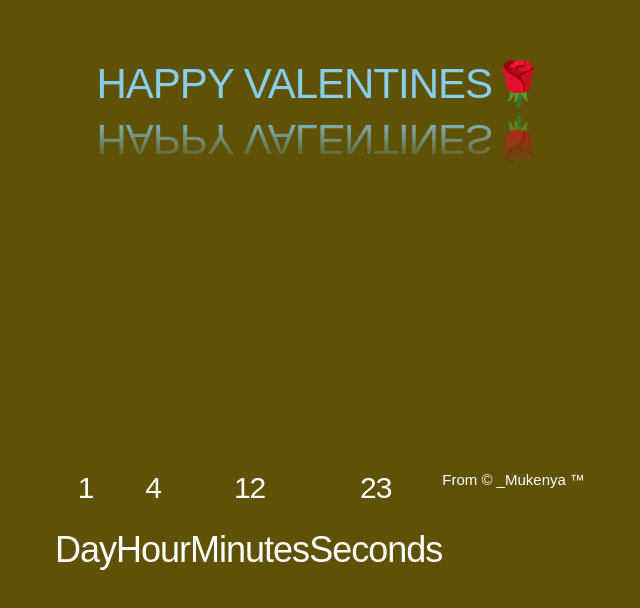
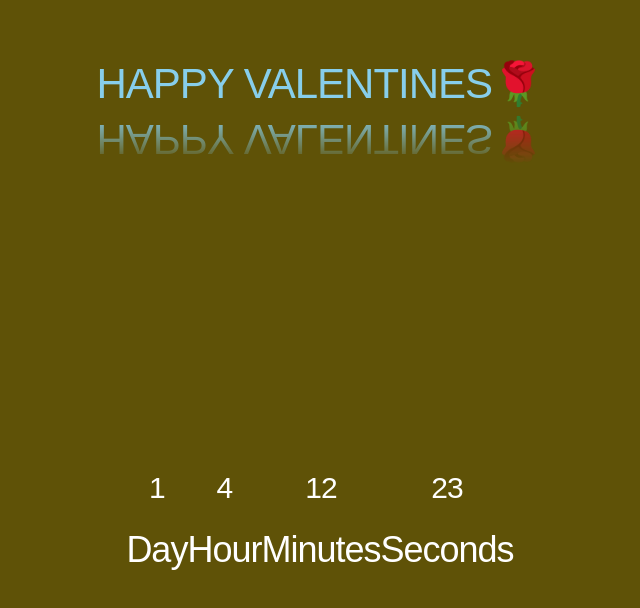
Before and after one commit to watchout254/Valentines-day-innit, a plain HTML site: page index.html in a window 1280 px wide. Shown: the part 102-710 px from the top of the page, without its empty margins (320-960 px from the left). Drawn offline with nearby package versions, Linux system fonts and the light colour scheme.

Commit message:
Ssup hottie

```diff
--- a/index.html
+++ b/index.html
@@ -38,7 +38,7 @@
                         <h3 class="second">Seconds</h3>
                         <h3>Seconds</h3>
                     </div>
-                    <p>From &copy; _Mukenya &trade;</p>
+
                 </div>
                 </div>
 
```
